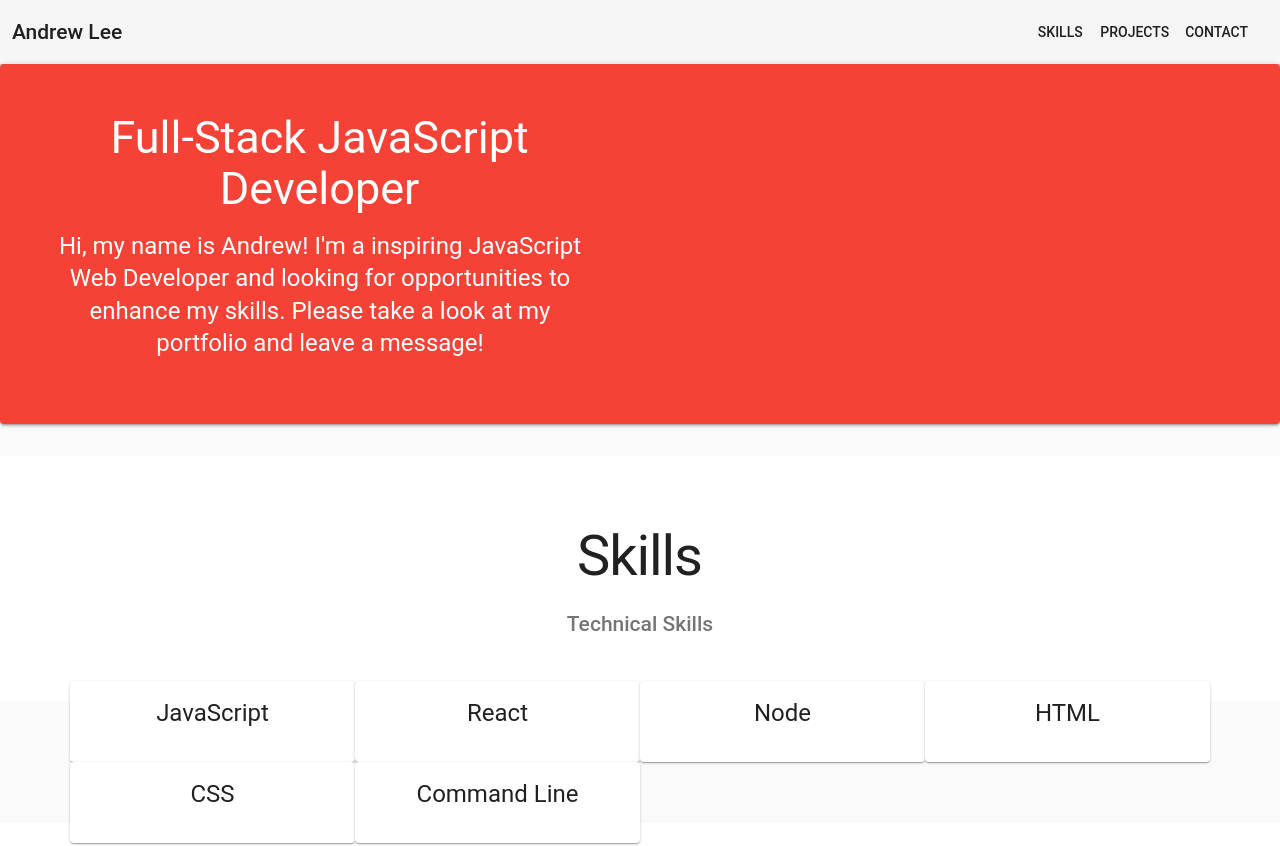
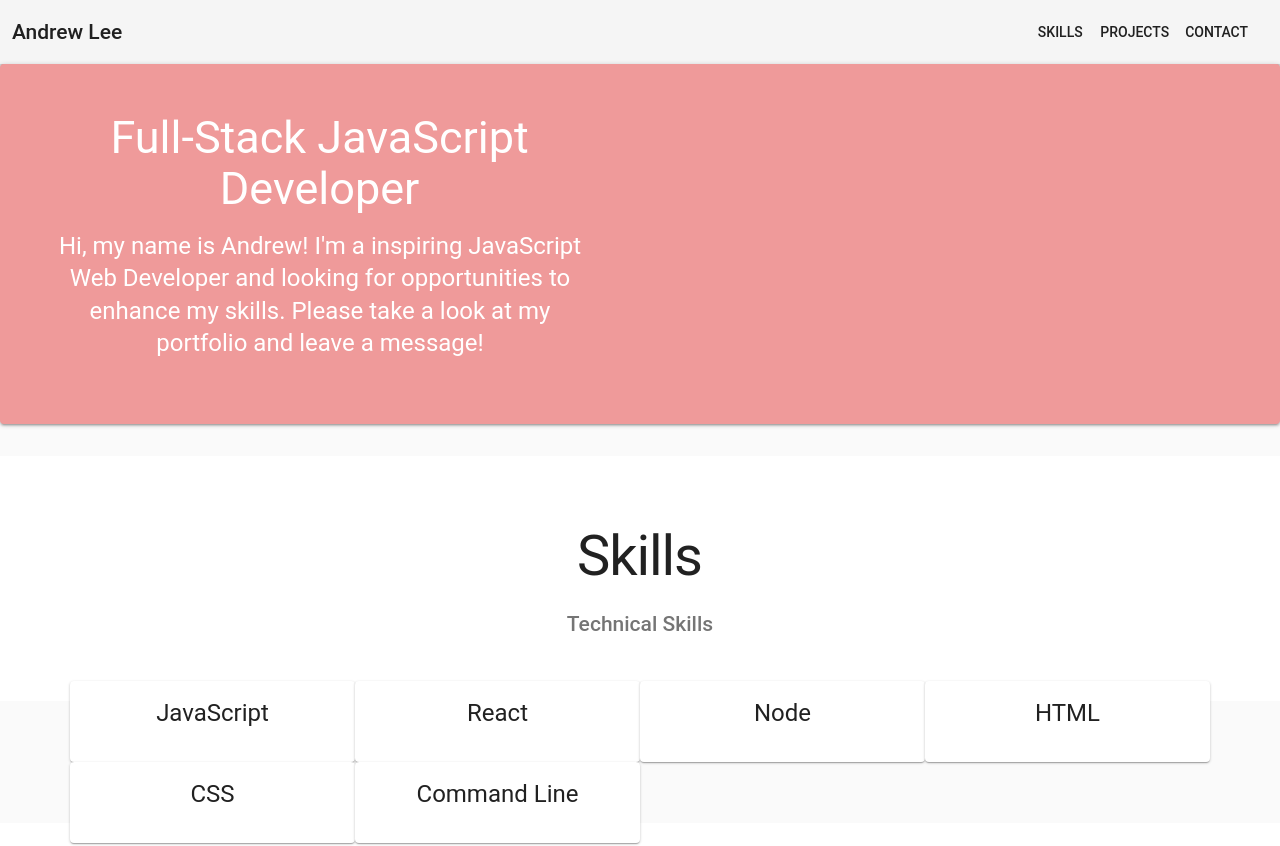
Before and after one commit to aselee/Portfolio, a React (Create React App) app: page / in a window 1280 px wide. Shown: the top 846 px of the page. Built offline with nearby package versions, Linux system fonts and the light colour scheme.

Commit message:
testing BgC

```diff
--- a/src/components/Main.js
+++ b/src/components/Main.js
@@ -3,13 +3,13 @@ import Grid from '@material-ui/core/Grid';
 import { withStyles } from '@material-ui/core/styles';
 import Typography from '@material-ui/core/Typography';
 import Paper from '@material-ui/core/Paper';
-import red from '@material-ui/core/colors/red';
+import { red }from '@material-ui/core/colors';
 
 
 const styles = theme => ({
   mainFeaturedPost: {
     // backgroundColor: theme.palette.grey[800],
-    backgroundColor: red[500],
+    backgroundColor: red[200],
     color: theme.palette.common.white,
     marginBottom: theme.spacing.unit * 4,
   },
```
